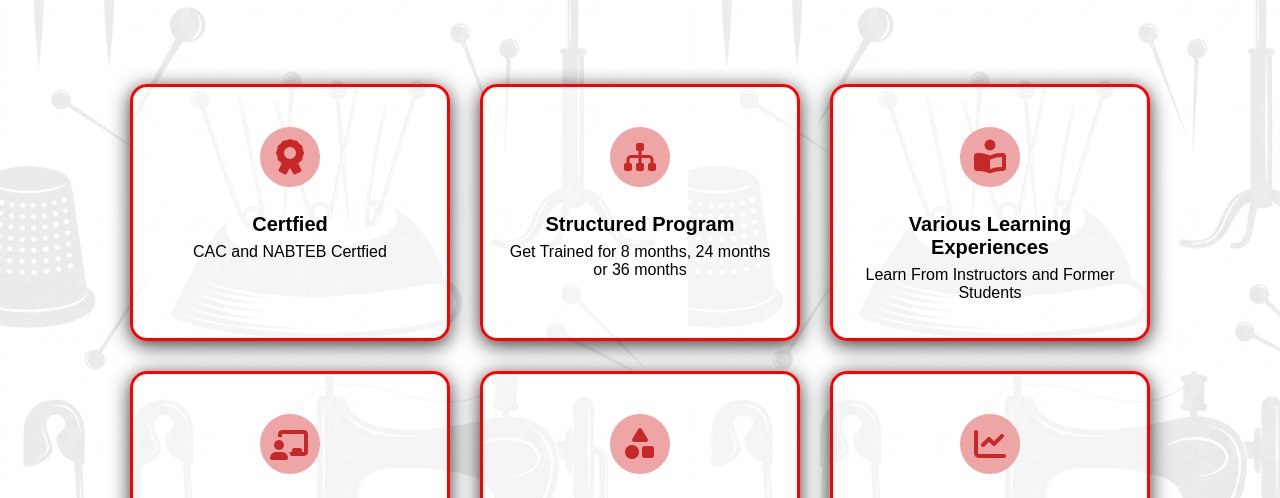
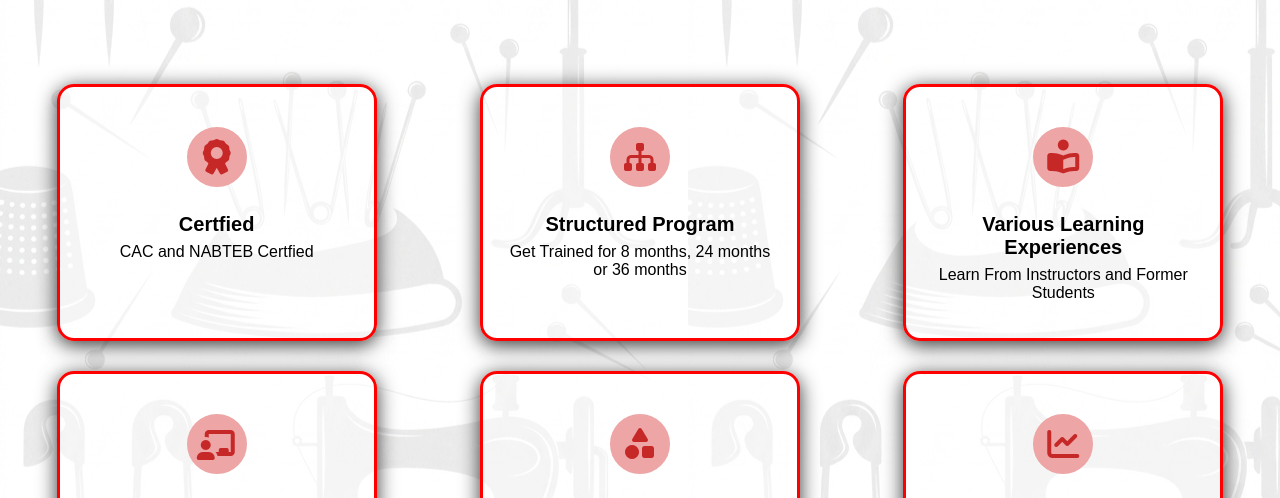
Before and after one commit to Hydrazane2O/Doxa-UI, a website: page why.html in a window 1280 px wide. Shown: the part 298-796 px from the top of the page. Drawn offline with Linux system fonts and the light colour scheme; a web font is replaced by a local one.

Commit message:
update why.css

```diff
--- a/why.css
+++ b/why.css
@@ -179,11 +179,13 @@ gap: 12px;
     font-weight: 400;
 }
 .cards{
-    display: grid;
+    display: flex;
     gap: 30px;
     padding: 40px 20px;
+    flex-wrap: wrap;
     justify-content: center;
-    grid-template-columns: repeat(auto-fit, minmax(300px, 320px));
+    align-items: stretch;
+    max-width: 1400px;
     margin: 0 auto;
 }
 h4{
@@ -191,8 +193,10 @@ h4{
     font-size: 20px;
 }
 .card{
+    flex:1 1 auto ;
     width: 100%;
     max-width: 320px;
+    min-width: 180px;
     margin: 0 auto;
     box-shadow: 0 4px 20px rgba(0, 0, 0, 0.8);
     overflow: hidden;
```
